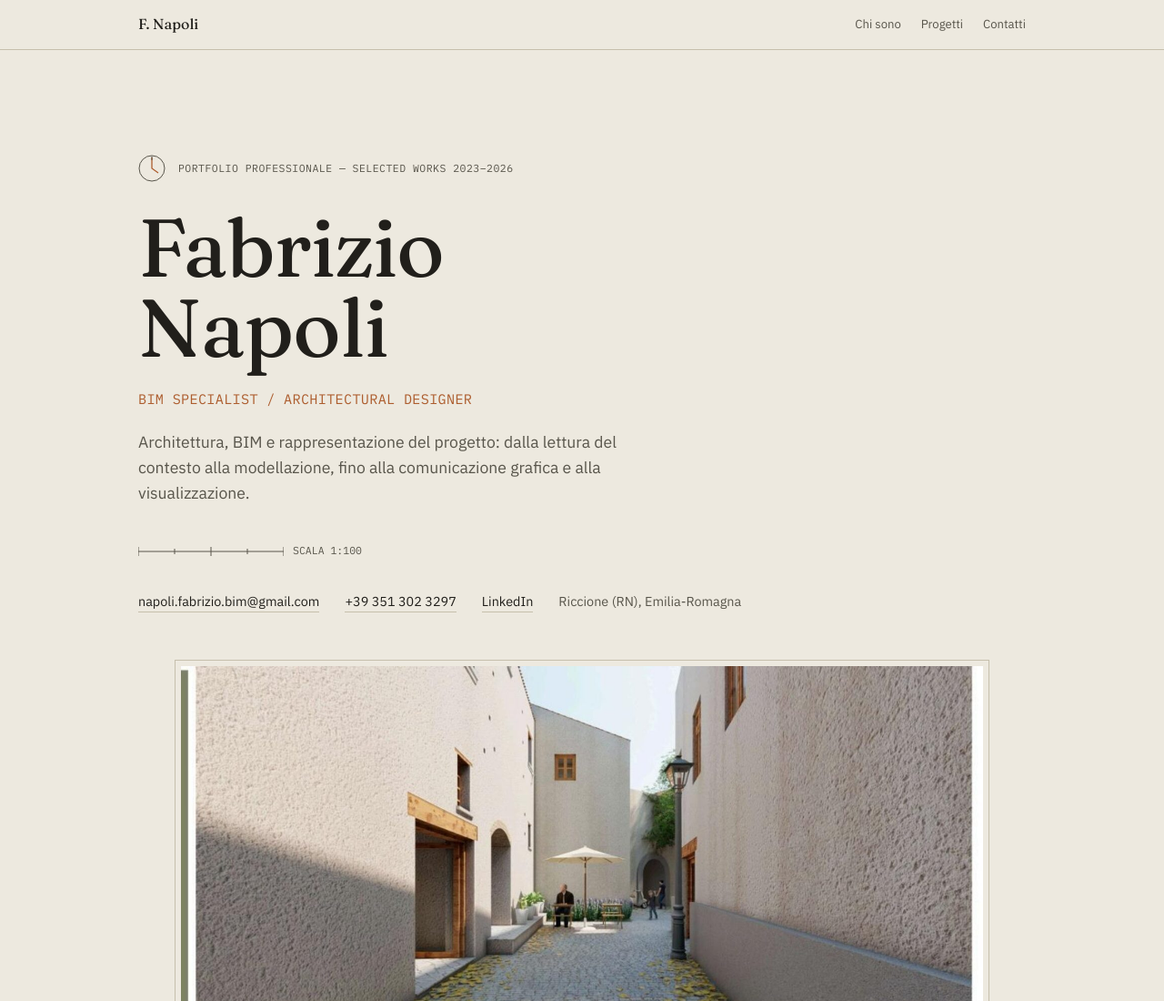
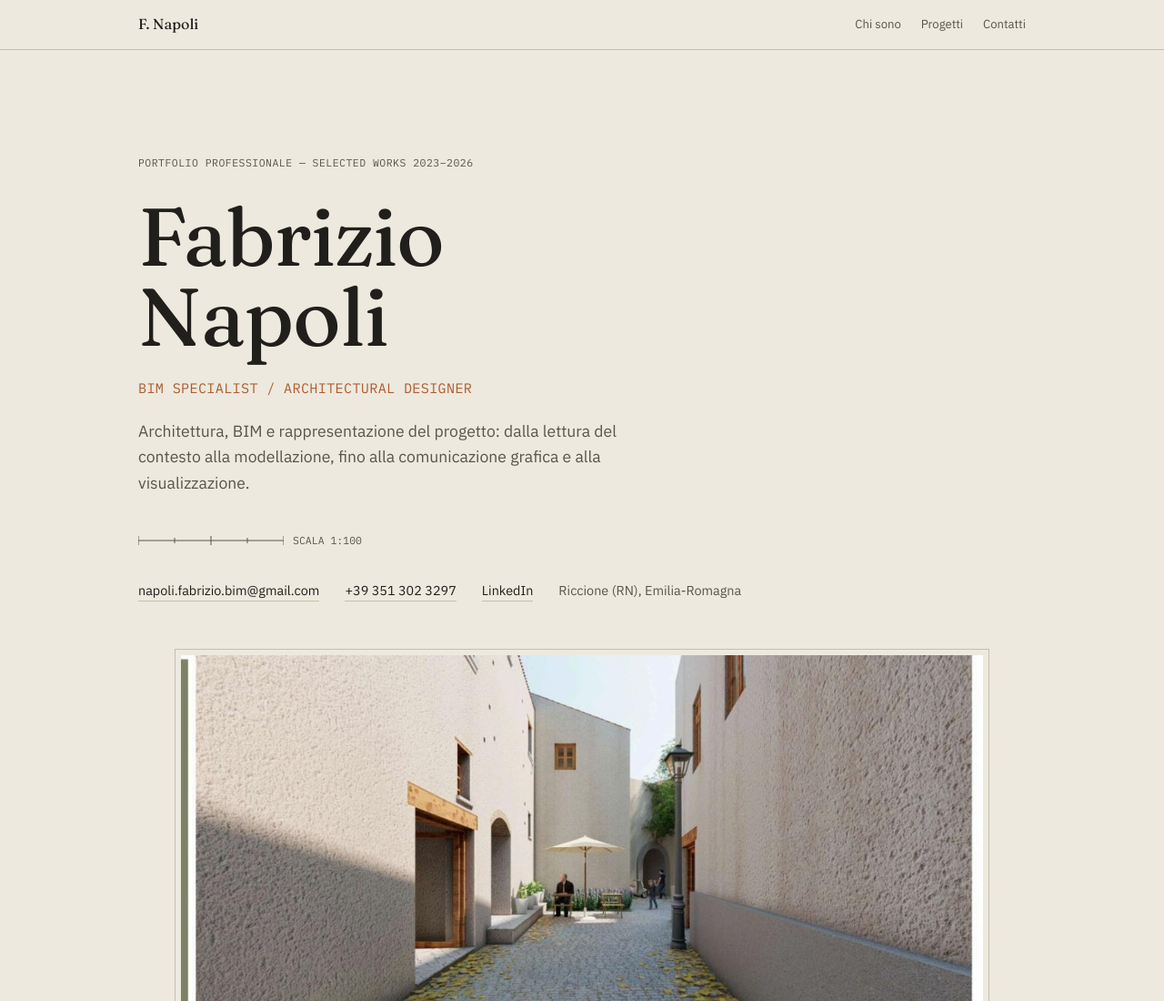
Before and after one commit to napoli-fabrizio-bim/portfolio, a plain HTML site: page index.html in a window 1280 px wide. Shown: the top 1100 px of the page at 91% size. Drawn offline with Linux system fonts and the light colour scheme.

Commit message:
Update index.html

```diff
--- a/index.html
+++ b/index.html
@@ -458,11 +458,6 @@
 <!-- ============ HERO ============ -->
 <header class="hero wrap" id="top">
   <div class="hero-eyebrow">
-    <svg width="30" height="30" viewBox="0 0 30 30" fill="none">
-      <circle cx="15" cy="15" r="14" stroke="#58554B" stroke-width="1"/>
-      <path d="M15 3 V15 L22 20" stroke="#AD5D2E" stroke-width="1.3"/>
-      <path d="M15 2 L15 6" stroke="#58554B" stroke-width="1"/>
-    </svg>
     <span class="mono">PORTFOLIO PROFESSIONALE — SELECTED WORKS 2023–2026</span>
   </div>
 
```
